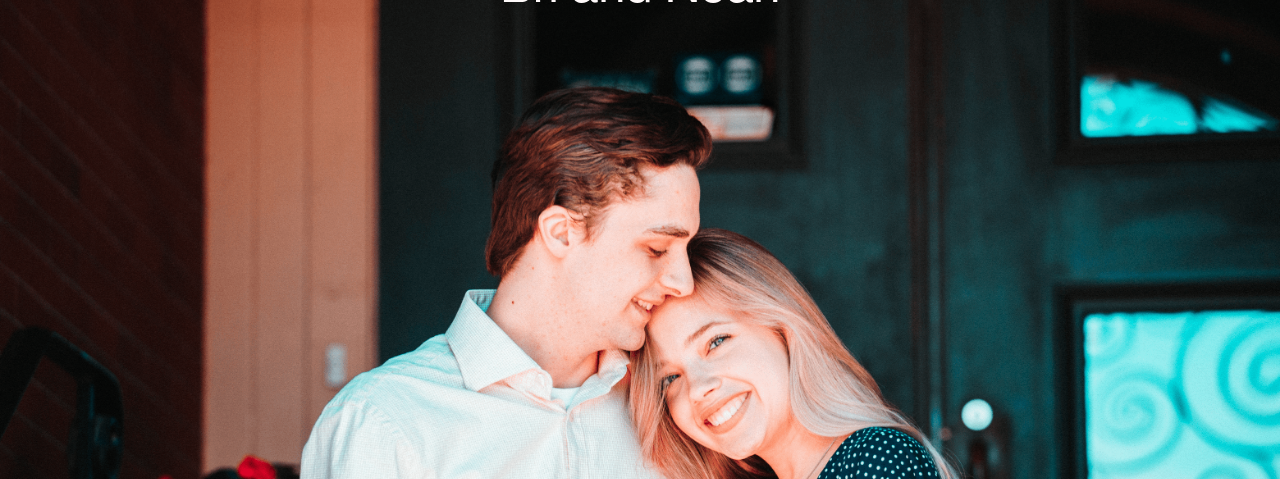
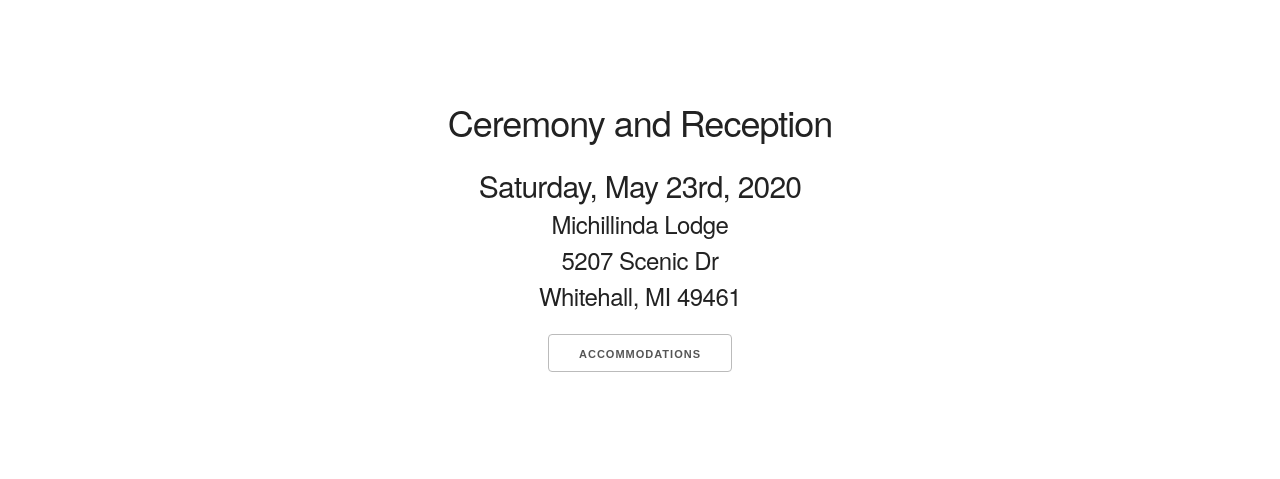
Before and after one commit to noahjahn/briandnoah.com, a Django app: page / in a window 1280 px wide. Shown: the part 849-1328 px from the top of the page. Run offline with Django 3.2, Linux system fonts and the light colour scheme.

Commit message:
Added new images, separated pages into templates

```diff
--- a/src/assets/css/custom.css
+++ b/src/assets/css/custom.css
@@ -4,12 +4,13 @@
 
 body {
     margin: 0;
-    color: #FFFAFA !important;
 }
 
 nav {
-    position: fixed;
+    /* position: fixed; */
     padding: 1rem;
+    background: white;
+    text-align: right;
 }
 
 nav a {
@@ -21,15 +22,19 @@
 }
 
 a:link {
-    /* text-decoration: inherit;
+    text-decoration: inherit;
     color: inherit;
-    cursor: auto; */
+    cursor: auto;
 }
 
 a:visited {
     text-decoration: inherit;
     color: inherit;
     cursor: auto;
+}
+
+.white {
+    color: #FFFAFA !important;
 }
 
 ::-webkit-scrollbar-track {
@@ -39,7 +44,7 @@
 }
 
 ::-webkit-scrollbar {
-    width: 2px;
+    width: 4px;
     background-color: #777;
 }
 
@@ -82,6 +87,14 @@
     transform: translate(-50%, -50%);
 }
 
+.margin-none {
+    margin: 0;
+}
+
+.p-10 {
+    padding: 10rem;
+}
+
 .img-main {
     background: url('../img/main-min.png') no-repeat center center fixed;
     -webkit-background-size: cover;
@@ -92,11 +105,22 @@
 }
 
 .img-second {
-    background: url('../img/second-min.png') no-repeat center center fixed; */
-    -webkit-background-size: cover;
-    -moz-background-size: cover;
-    -o-background-size: cover;
-    background-size: cover;
+    background: url('../img/second.jpg') no-repeat fixed;
+    -webkit-background-size: 50%;
+    -moz-background-size: 50%;
+    -o-background-size: 50%;
+    background-size: 50%;
+    background-position: right;
+    -webkit-transform: translate3d(0,0,-1);
+}
+
+.img-third {
+    background: url('../img/third.jpg') no-repeat fixed;
+    -webkit-background-size: 50%;
+    -moz-background-size: 50%;
+    -o-background-size: 50%;
+    background-size: 50%;
+    background-position: left;
     -webkit-transform: translate3d(0,0,-1);
 }
 
@@ -107,3 +131,75 @@
 .width-full-screen {
     width: 100% !important;
 }
+
+.row.third {
+    height: 30%;
+}
+
+.h-10 {
+    height: 10%;
+}
+
+.card {
+    height: 25rem;
+    width: 40rem;
+    margin: auto;
+    box-shadow: 0px 2px 4px 2px rgba(0,0,0,0.2);
+    transition: all .2s ease-in-out;
+}
+
+.card:hover {
+    transform: scale(1.1);
+    box-shadow: 0px 2px 4px 2px rgb(51,195,240,0.4);
+}
+
+.content-center {
+    display: flex;
+    justify-content: center;
+    align-items: center;
+}
+
+.bottom-center {
+    position: absolute;
+    width: 100%;
+    bottom: 0;
+    text-align: center;
+    margin: 0;
+}
+
+.form-radio
+{
+     -webkit-appearance: none;
+     -moz-appearance: none;
+     appearance: none;
+     display: inline-block !important;
+     position: relative;
+     background-color: #f1f1f1;
+     color: #666;
+     top: 10px;
+     height: 30px;
+     width: 30px;
+     border: 0;
+     border-radius: 50px;
+     cursor: pointer;
+     margin-right: 7px;
+     outline: none;
+     margin-bottom: 0 !important;
+}
+.form-radio:checked::before
+{
+     position: absolute;
+     /* font: 13px/1 'Open Sans', sans-serif; */
+     left: 11px;
+     top: 7px;
+     content: '\02143';
+     transform: rotate(40deg);
+}
+.form-radio:hover
+{
+     background-color: #f7f7f7;
+}
+.form-radio:checked
+{
+     background-color: #f1f1f1;
+}
--- a/src/assets/css/skeleton.css
+++ b/src/assets/css/skeleton.css
@@ -124,7 +124,7 @@
   font-size: 1.5em; /* currently ems cause chrome bug misinterpreting rems on body element */
   line-height: 1.6;
   font-weight: 400;
-  font-family: "Raleway", "HelveticaNeue", "Helvetica Neue", Helvetica, Arial, sans-serif;
+  font-family: 'Quicksand', "Raleway", "HelveticaNeue", "Helvetica Neue", Helvetica, Arial, sans-serif;
   color: #222; }
 
 
--- a/src/briandnoahcom/urls.py
+++ b/src/briandnoahcom/urls.py
@@ -19,5 +19,5 @@
 urlpatterns = [
     path('', include('wedding.urls')),
     path('admin/', admin.site.urls),
-    path('wedding/', include('wedding.urls'))
+    # path('accomodations/', include('wedding.urls'))
 ]
--- /dev/null
+++ b/src/wedding/templates/wedding/accommodations.html
@@ -0,0 +1 @@
+<h1>Accommodations</h1>
--- /dev/null
+++ b/src/wedding/templates/wedding/home.html
@@ -0,0 +1,150 @@
+<div class="img-main height-full-screen width-full-screen white">
+    <div class="row">
+        <div class="column text-center vertical-center" style="padding-bottom: 40rem;">
+            <h3 class="margin-none">Briana & Noah</h3>
+            <h1 style="font-size: 10rem; font-style: bold;">05.23.2020</h1>
+        </div>
+    </div>
+</div>
+<div id="whenandwhere" class="p-10">
+    <div class="row">
+        <div class="column text-center">
+            <div class="row">
+                <h3 class="">Ceremony and Reception</h3>
+                <h4 class="margin-none">Saturday, May 23rd, 2020</h4>
+                <h5 class="margin-none">Michillinda Lodge</h5>
+                <h5 class="margin-none">5207 Scenic Dr</h5>
+                <h5 class="">Whitehall, MI 49461</h5>
+            </div>
+            <div class="row">
+                <button href="">Accommodations</button>
+            </div>
+        </div>
+    </div>
+</div>
+<div id="registry" class="height-full-screen">
+    <div class="row">
+        <div class="six columns text-center">
+            <div class="row h-10 text-center" style="position: relative;">
+                <h3 class="bottom-center">Registry</h3>
+            </div>
+            <div class="row third content-center">
+                <div class="card text-center">
+                    <h5>Amazon</h5>
+                </div>
+            </div>
+            <div class="row third content-center">
+                <div class="card">
+                    <h5>Target</h5>
+                </div>
+            </div>
+            <div class="row third content-center">
+                <div class="card">
+                    <h5>Barnes and Noble</h5>
+                </div>
+            </div>
+        </div>
+        <div class="six columns">
+            <div class="img-second height-full-screen"></div>
+        </div>
+    </div>
+</div>
+<div id="photos" class="height-full-screen">
+    <div class="row">
+        <div class="column">
+            <h1 class="text-center">Photos</h1>
+        </div>
+    </div>
+</div>
+<div id="rsvp" class="height-full-screen">
+    <div class="row">
+        <div class="six columns">
+            <div class="img-third height-full-screen"></div>
+        </div>
+        <div class="six columns">
+            <div class="row content-center height-full-screen">
+                <div class="" style="padding: 3rem;">
+                    <div class="row text-center">
+                        <h3 class="margin-none">We're excited to celebrate with you!</h3>
+                        <h5>Kindly respond by April 1, 2020</h5>
+                    </div>
+                    <form action="">
+                        <div class="row">
+                            <div class="twelve columns">
+                                <div class="row">
+                                    Email
+                                </div>
+                                <div class="row">
+                                    <input class="width-full-screen" type="text" name="email" value="">
+                                </div>
+                            </div>
+                        </div>
+                        <div class="row">
+                            <div class="six columns">
+                                <div class="row">
+                                    First Name
+                                </div>
+                                <div class="row">
+                                    <input class="width-full-screen" type="text" name="first_name" value="">
+                                </div>
+                            </div>
+                            <div class="six columns">
+                                <div class="row">
+                                    Last Name
+                                </div>
+                                <div class="row">
+                                    <input class="width-full-screen" type="text" name="last_name" value="">
+                                </div>
+                            </div>
+                        </div>
+                        <div class="row" style="margin-bottom: 1.5rem;">
+                            <div class="six columns">
+                                <div class="row">
+                                    Are you attending?
+                                </div>
+                                <div class="row">
+                                    <div class="six columns">
+                                        <div><input class="form-radio" type="radio" name="attending" value="yes">Yes</div>
+                                    </div>
+                                    <div class="six columns">
+                                        <input class="form-radio" type="radio" name="attending" value="no">No</input>
+                                    </div>
+                                </div>
+                            </div>
+                            <div class="six columns">
+                                <div class="row">
+                                    Is someone else attending with you?
+                                </div>
+                                <div class="row">
+                                    <div class="six columns">
+                                        <div><input class="form-radio" type="radio" name="someoneelse" value="yes">Yes</div>
+                                    </div>
+                                    <div class="six columns">
+                                        <input class="form-radio" type="radio" name="someoneelse" value="no">No</input>
+                                    </div>
+                                </div>
+                            </div>
+                        </div>
+                        <div class="row">
+                            <div class="twelve columns">
+                                <div class="row">
+                                    Message
+                                </div>
+                                <div class="row">
+                                    <textarea class="width-full-screen" name="message" rows="8" cols="80" style="resize: none;"></textarea>
+                                </div>
+                            </div>
+                        </div>
+                        <div class="row">
+                            <div class="twelve columns">
+                                <div class="row">
+                                    <input type="submit" value="Submit">
+                                </div>
+                            </div>
+                        </div>
+                    </form>
+                </div>
+            </div>
+        </div>
+    </div>
+</div>
--- a/src/wedding/templates/wedding/index.html
+++ b/src/wedding/templates/wedding/index.html
@@ -3,26 +3,14 @@
     <head>
         <link rel="stylesheet" href="{% static 'css/skeleton.css' %}">
         <link rel="stylesheet" href="{% static 'css/custom.css' %}">
+        <link href="https://fonts.googleapis.com/css?family=Sacramento&display=swap" rel="stylesheet">
     </head>
     <body>
-        <nav class="fixed-text-end">
-            <a href="#whenandwhere">When and Where</a>
-            <a href="#">Registry</a>
-            <a href="#">RSVP</a>
-        </nav>
-        <div class="img-main height-full-screen width-full-screen">
-            <div class="row">
-                <div class="column">
-                    <h1 class="text-center vertical-center">Bri and Noah</h1>
-                </div>
-            </div>
-        </div>
-        <div id="whenandwhere" class="img-second height-full-screen">
-            <div class="row">
-                <div class="column">
-                    <h1 class="text-center">Bri and Noah</h1>
-                </div>
-            </div>
-        </div>
+        {% include "wedding/navbar.html" %}
+        {% if subpage %}
+            {% include "wedding/subpage.html" with page_to_load=page_to_load %}
+        {% else %}
+            {% include page_to_load %}
+        {% endif %}
     </body>
 </html>
--- /dev/null
+++ b/src/wedding/templates/wedding/navbar.html
@@ -0,0 +1,8 @@
+<nav class="">
+    <a href="/">Our Wedding</a>
+    <a href="/#whenandwhere">When & Where</a>
+    <a href="{% url 'accommodations' %}">Accomodations</a>
+    <a href="/#registry">Registry</a>
+    <a href="/#photos">Photos</a>
+    <a href="/#rsvp">RSVP</a>
+</nav>
--- /dev/null
+++ b/src/wedding/templates/wedding/subpage.html
@@ -0,0 +1,2 @@
+<h1>Subpage Template</h1>
+{% include page_to_load %}
--- a/src/wedding/urls.py
+++ b/src/wedding/urls.py
@@ -2,5 +2,6 @@
 from . import views
 
 urlpatterns = [
-    path('', views.index, name='index')
+    path('', views.index, name='index'),
+    path('accommodations', views.accomodations, name='accommodations'),
 ]
--- a/src/wedding/views.py
+++ b/src/wedding/views.py
@@ -8,4 +8,7 @@
 }
 
 def index(request):
-    return render(request, 'wedding/index.html')
+    return render(request, 'wedding/index.html', { 'page_to_load': 'wedding/home.html' } )
+
+def accomodations(request):
+    return render(request, 'wedding/index.html', { 'subpage': 'true', 'page_to_load': 'wedding/accommodations.html' } )
```
Also changed, not shown: src/assets/img/second-min.png, 1 other file.
